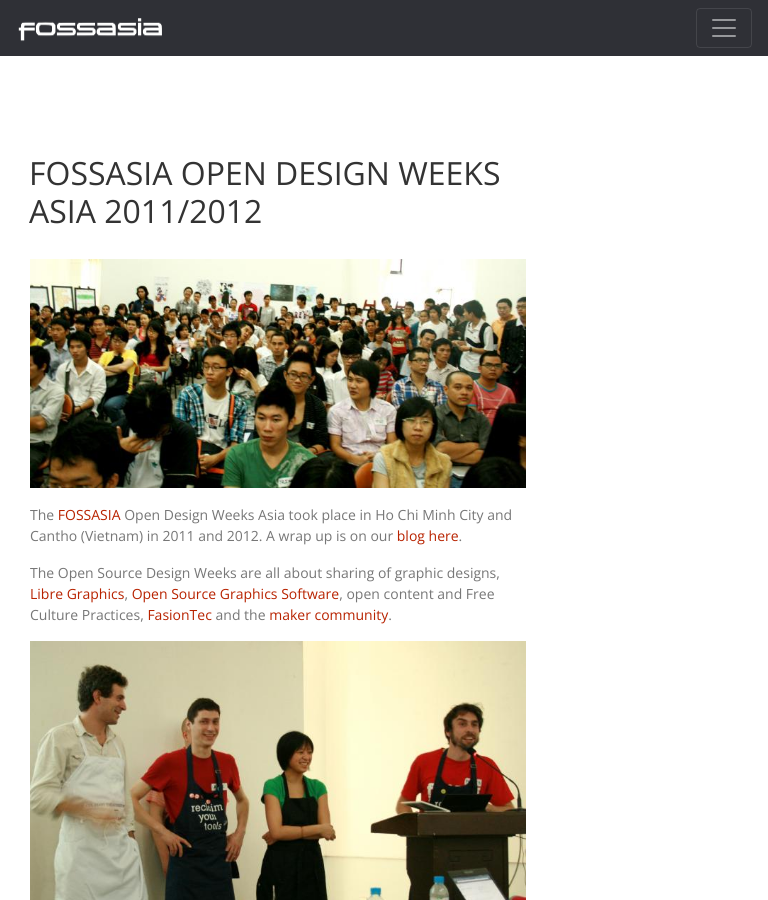
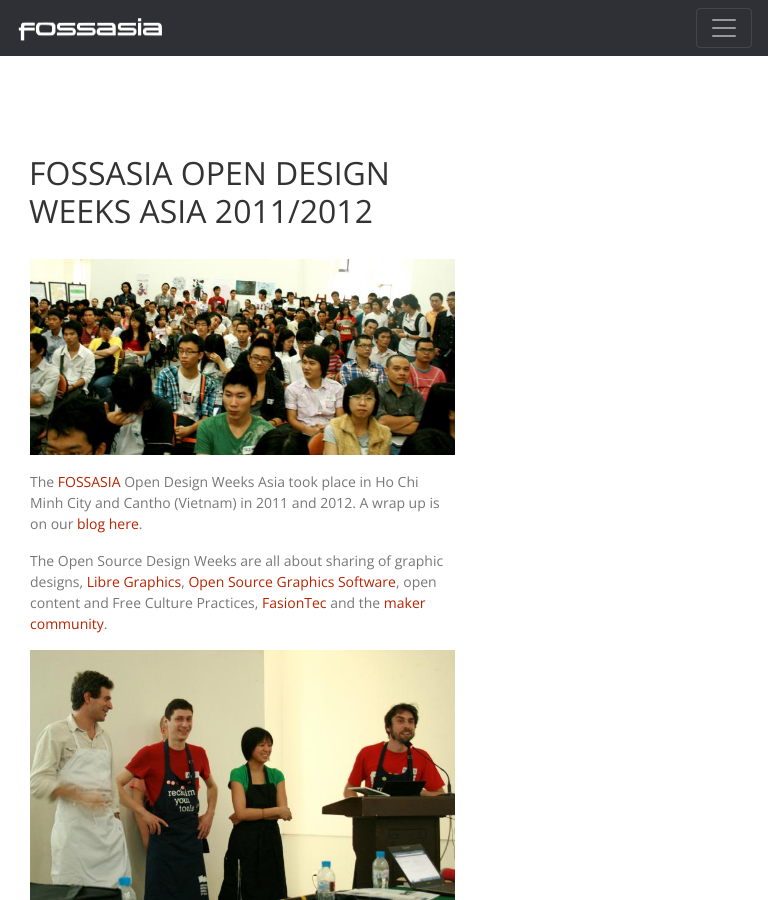
Before and after one commit to fossasia/2012.fossasia.org, a Jekyll site: the page built from index.md, in a window 768 px wide and 900 px high. Built offline with Jekyll 4.4.1, drawn with Linux system fonts in a browser that asks for light colours; nearby versions of some CDN libraries; some web fonts are replaced.

Commit message:
fix for tablets

```diff
--- a/stylesheets/sidebar.css
+++ b/stylesheets/sidebar.css
@@ -48,7 +48,7 @@
 	}
     #content {
 	margin-top: 10% !important;
-  	width: 70% !important;
+  	width: 60% !important;
   	float: left !important;
 }
 }
```
